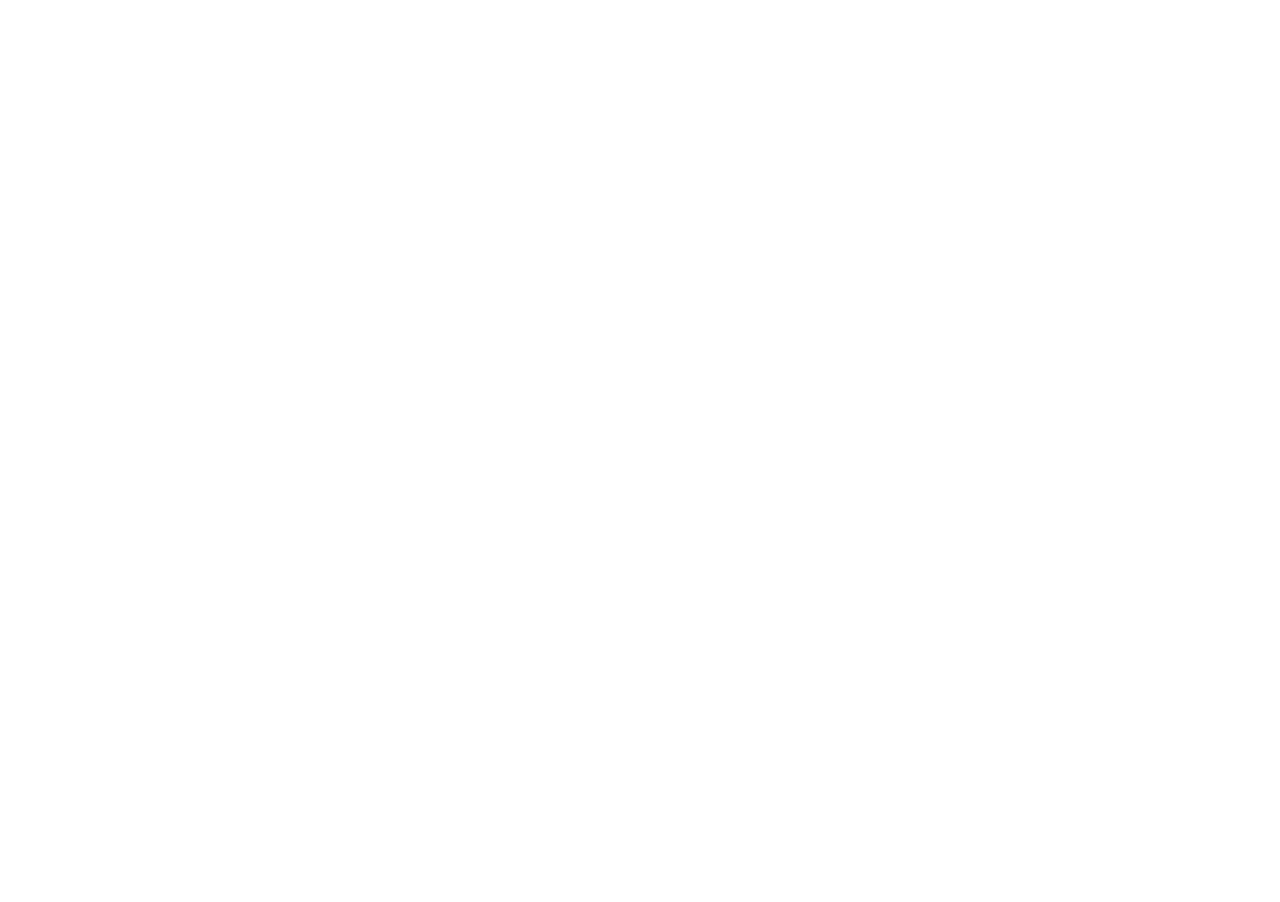
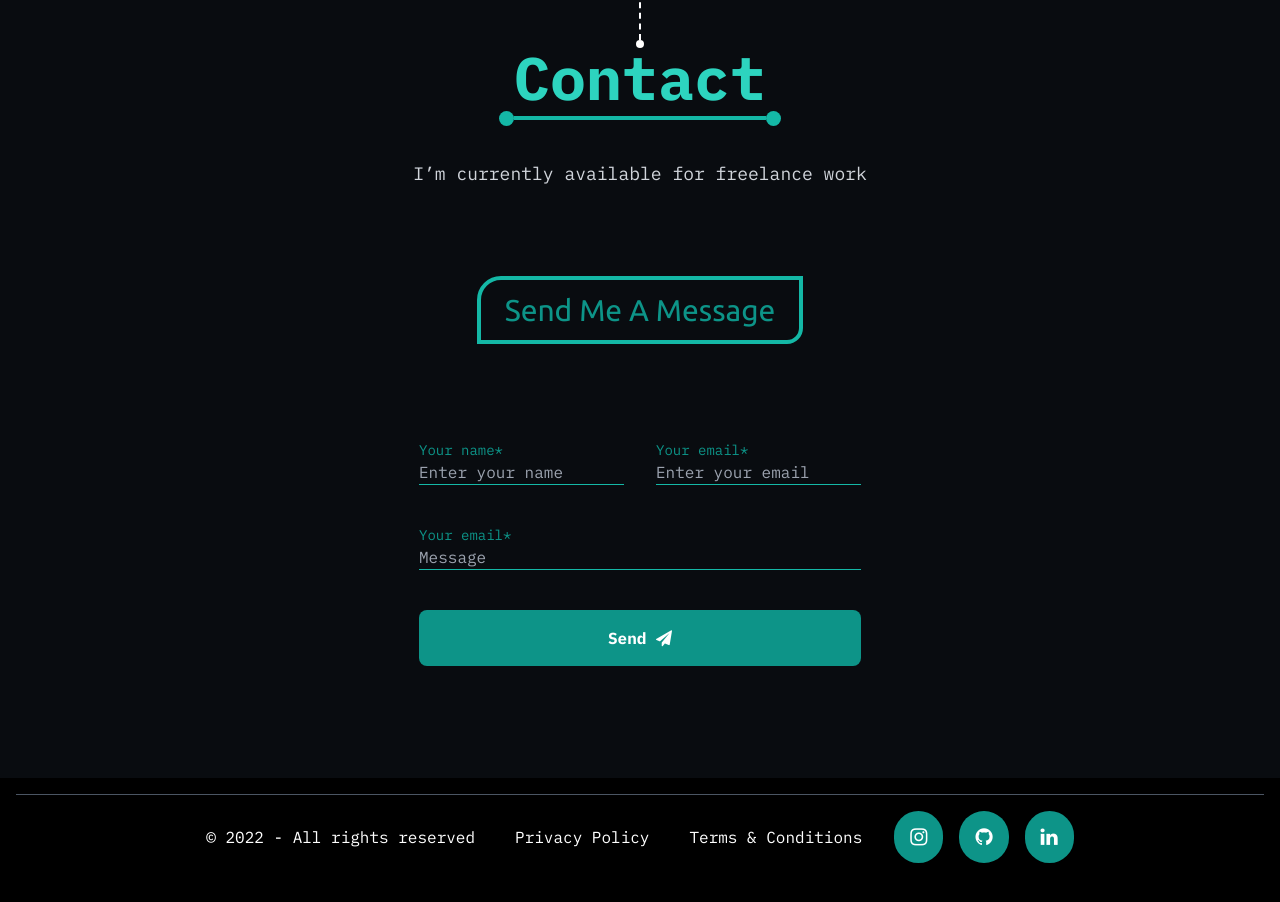
Before and after one commit to Katoemma/nuxt-portfolio, a Nuxt app: page / in a window 1280 px wide. Shown: the part 4806-5708 px from the top of the page. Before the commit the page ends 4682 px from the top, so only its background shows below. Built offline with nearby package versions, Linux system fonts and the light colour scheme.

Commit message:
Added the contact and fotter sections

```diff
--- /dev/null
+++ b/components/contactSection.vue
@@ -0,0 +1,44 @@
+<script setup>
+
+</script>
+<template>
+    <div class="flex flex-col items-center bg-black/70 text-white py-12 px-4 pb-18">
+        <UniversalScrollMouse />
+        <UniversalHeading>
+            <template #title>
+                Contact
+            </template>
+        </UniversalHeading>
+        <p class="text-gray-300 mt-8 text-lg p-2 text-center">I’m currently available for freelance work</p>
+        <div class="flex flex-col  items-center gap-8 mt-12 py-8 mx-auto max-w-7xl">
+            <div class="border-4 border-teal-500 rounded-ss-3xl rounded-br-2xl px-6 py-3 w-fit">
+                <h1 class="text-3xl text-teal-600 ubuntu">Send Me A Message</h1>
+            </div>
+
+
+            <form class="flex flex-col gap-4 w-full mt-8 py-8">
+                <div class="flex justify-between gap-8">
+                    <div class="flex flex-col">
+                        <label for="name" class="text-sm text-teal-600">Your name*</label>
+                        <input type="text" class="border-b border-teal-500 bg-transparent" placeholder="Enter your name"
+                            name="name" />
+                    </div>
+                    <div class="flex flex-col">
+                        <label for="name" class="text-sm text-teal-600">Your email*</label>
+                        <input type="email" class="border-b border-teal-500 bg-transparent"
+                            placeholder="Enter your email" name="email" />
+                    </div>
+                </div>
+
+                <div class="flex flex-col mt-6">
+                    <label for="name" class="text-sm text-teal-600">Your email*</label>
+                    <input type="textarea" class="border-b border-teal-500 bg-transparent" placeholder="Message"
+                        name="message" />
+                </div>
+
+                <button class="mt-6 bg-teal-600 p-4 rounded-lg text-white font-bold w-auto">Send <i class="fa fa-send"></i></button>
+            </form>
+
+        </div>
+    </div>
+</template>
--- /dev/null
+++ b/components/footer.vue
@@ -0,0 +1,20 @@
+<script setup>
+
+</script>
+<template>
+    <div class="p-4 bg-black pb-12">
+        <hr class="border-gray-600">
+        <div class="flex flex-col md:flex-row-reverse justify-center items-center p-4 text-center md:text-left gap-8">
+            <div class="flex gap-4 cursor-pointer">
+                <i class="fa fa-instagram bg-teal-600 rounded-full p-3 px-4 text-white text-xl"></i>
+                <i class="fa fa-github bg-teal-600 rounded-full p-3 px-4 text-white text-xl"></i>
+                <i class="fa fa-linkedin bg-teal-600 rounded-full p-3 px-4 text-white text-xl"></i>
+            </div>
+            <div class="flex flex-wrap gap-10">
+                <p class="text-white">© 2022 - All rights reserved</p>
+                <p class="text-white">Privacy Policy</p>
+                <p class="text-white">Terms & Conditions</p>
+            </div>
+        </div>
+    </div>
+</template>
--- a/layouts/default.vue
+++ b/layouts/default.vue
@@ -5,6 +5,7 @@
     <div class="bg-gray-800 ibm-plex">
         <Header />
         <slot />
+        <Footer />
     </div>
 
 </template>
--- a/pages/index.vue
+++ b/pages/index.vue
@@ -17,5 +17,6 @@
     <SkillsSection />
     <WorksSection />
     <BlogSection />
+    <ContactSection />
 </div>
 </template>
```
